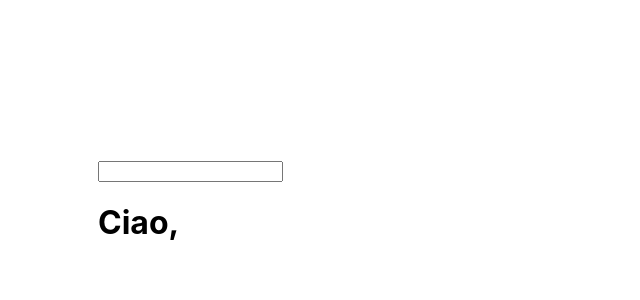
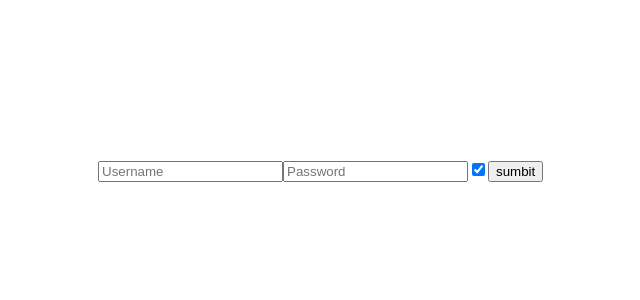
Before and after one commit to Chris1998c/React, a React (Create React App) app: page / in a window 1280 px wide. Shown: the top 300 px of the page, without its empty margins (62-702 px from the left). Built offline with nearby package versions, Linux system fonts and the light colour scheme.

Commit message:
Update Exercise42

```diff
--- a/src/App.jsx
+++ b/src/App.jsx
@@ -1,11 +1,11 @@
-import { InteractiveWelcome } from "./InteractiveWelcome";
+import { Login } from "./Login";
 import "./App.css";
 
 
 function App (){
   return(
     <div className="App">
-      <InteractiveWelcome/>
+      <Login/>
     </div>
   )
 }
--- a/src/InteractiveWelcome.jsx
+++ /dev/null
@@ -1,22 +0,0 @@
-
-
-import { useState } from "react";
-import { Welcome } from "./Welcome";
-
-export function InteractiveWelcome(){
-    const [inputValue, setInputValue]= useState("")
-
-    const handleInputChange=(event)=>{
-        setInputValue(event.target.value)
-    };
-
-    return(
-        <div>
-            <input type="text"
-            value={inputValue}
-            onChange={handleInputChange}
-            />
-            <Welcome name={inputValue}/>
-        </div>
-    )
-}
--- /dev/null
+++ b/src/Login.jsx
@@ -0,0 +1,37 @@
+
+
+import { useState } from "react";
+
+
+export function Login() {
+    const [username, setUsername] = useState("");
+    const [password, setPassword]=useState("")
+    const [remember, setRemember] = useState("");
+
+    const handleUsername = (event) => {
+        setUsername(event.target.value)
+
+    };
+
+    const handlePassword=(event)=>{
+        setPassword(event.target.value)
+    }
+
+    const handleRememberChange = () => {
+        setRemember(!remember);
+      };
+
+
+
+    return (
+        <div>
+            <input type="text" placeholder="Username" value={username} onChange={handleUsername}
+            />
+
+            <input type="password" placeholder="Password" value={password} onChange={handlePassword} />
+
+            <input type="checkbox" checked="remeber" onChange={handleRememberChange} />
+            <button type="submit">sumbit</button>
+        </div>
+    )
+}
--- a/src/Welcome.jsx
+++ /dev/null
@@ -1,5 +0,0 @@
-
-
-export function Welcome(props) {
-    return <h1>Ciao, {props.name || ' '}</h1>;
-  }
```
